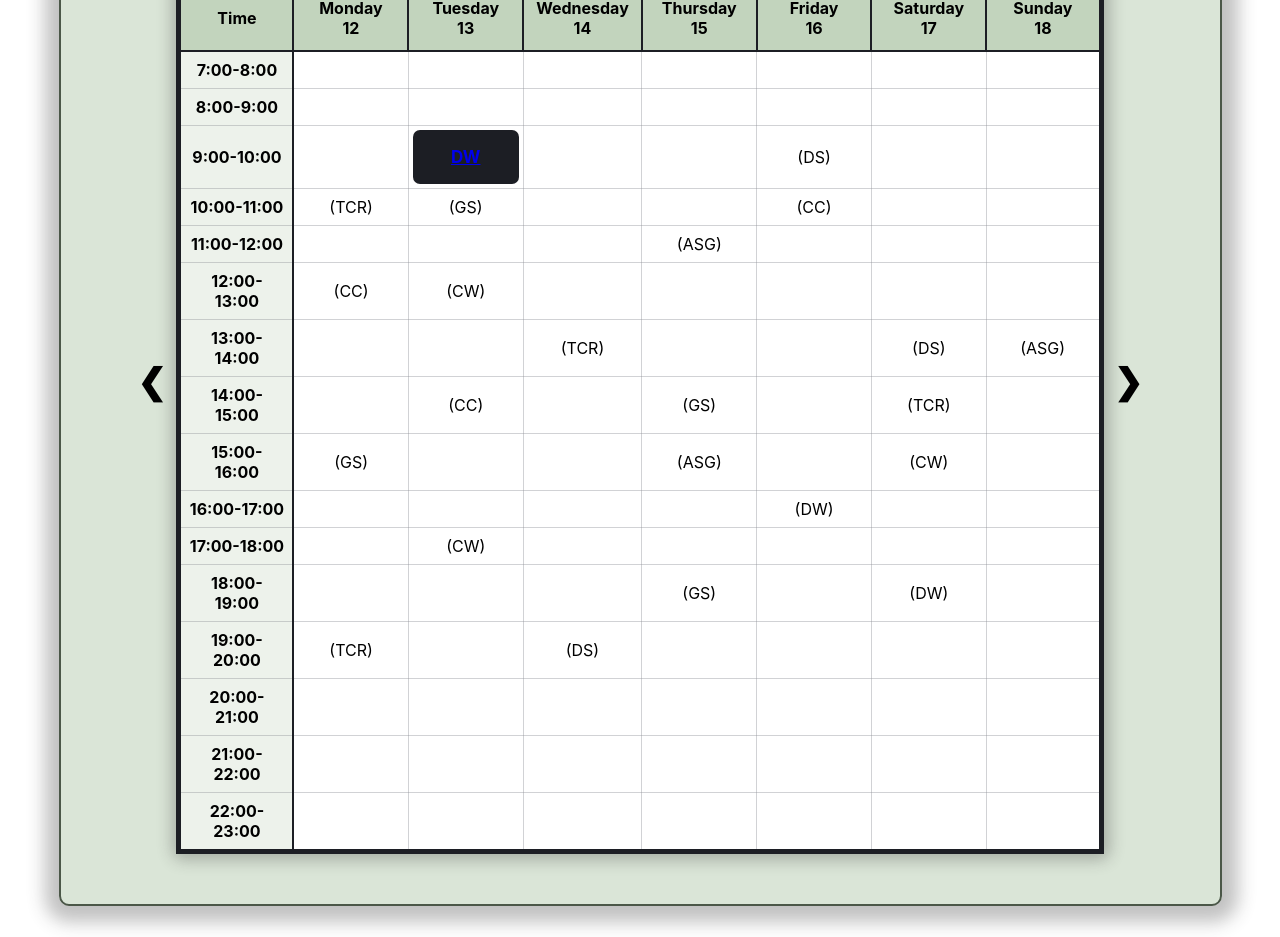
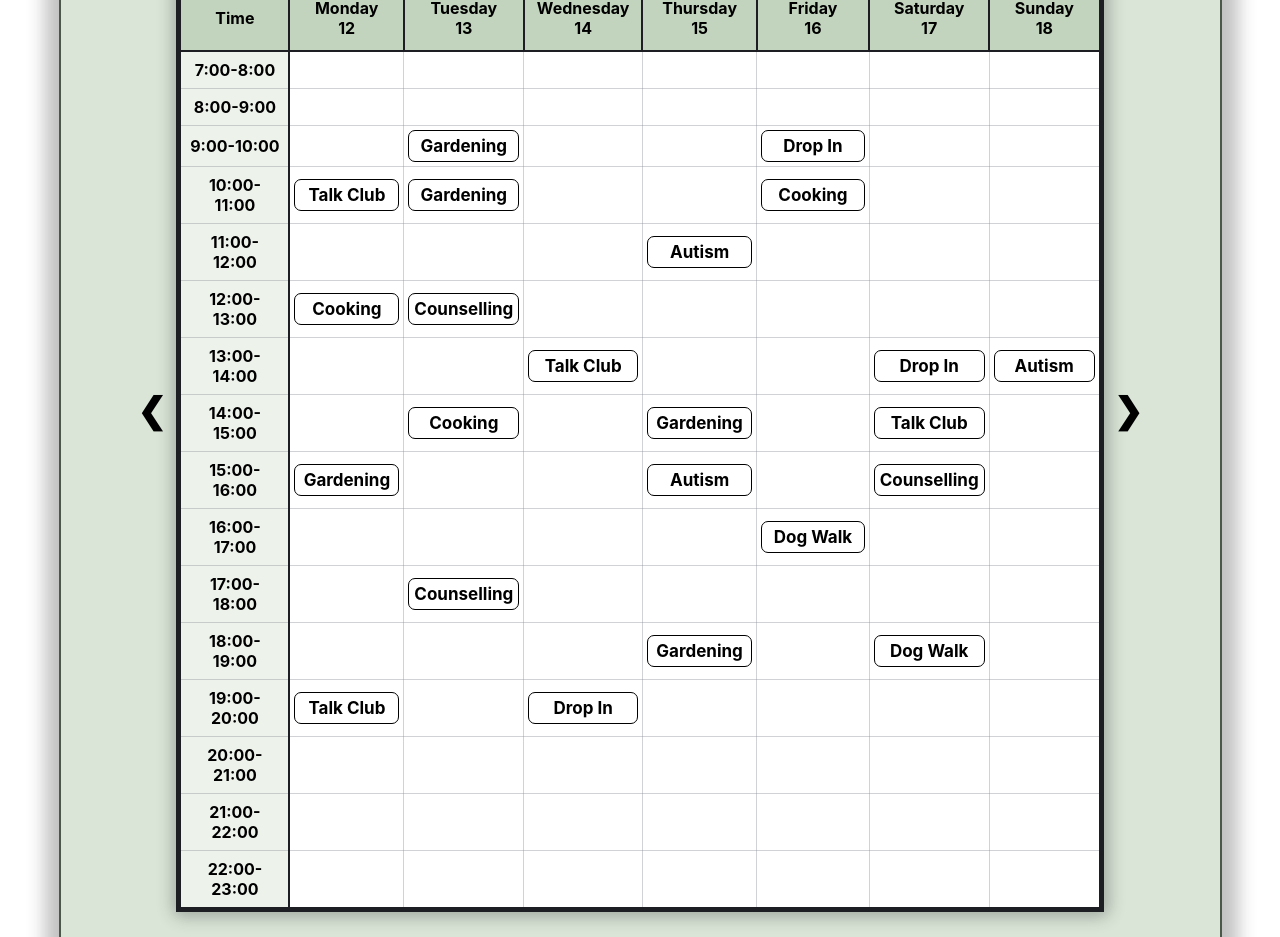
Before and after one commit to ja853/hcicwii, a React (Create React App) app: page / in a window 1280 px wide. Shown: the part 620-1557 px from the top of the page. Built offline with nearby package versions, Linux system fonts and the light colour scheme.

Commit message:
add properly working colours add back button to booking page cal elements now change colour on category click

```diff
--- a/src/App.js
+++ b/src/App.js
@@ -8,6 +8,7 @@ import {
 } from "react-router-dom";
 import UoBathLogo from './BathLogo.png'
 import {Book} from "./Book";
+
 
 function App() {
   return (
@@ -46,9 +47,6 @@ function App() {
         </div>
       </div>
 
-
-
-
       <div className="footer">
         <h2 id="footer-tag"><a className="formattedLink" href={"https://www.bath.ac.uk/professional-services/wellbeing-service/"}>Contact Us</a></h2>
         <h2> | </h2>
@@ -59,17 +57,52 @@ function App() {
   );
 }
 
+function GSclicked() {
+  let bodyStyles = document.body.style;
+  bodyStyles.setProperty('--gsColour','red');
+}
+
+function DWclicked() {
+  let bodyStyles = document.body.style;
+  bodyStyles.setProperty('--dwColour','rgb(206, 0, 189)');
+}
+
+function CCclicked() {
+  let bodyStyles = document.body.style;
+  bodyStyles.setProperty('--ccColour','rgb(1, 44, 175)');
+}
+
+function TCRclicked() {
+  let bodyStyles = document.body.style;
+  bodyStyles.setProperty('--tcrColour','rgb(240, 216, 1)');
+}
+
+function CWclicked() {
+  let bodyStyles = document.body.style;
+  bodyStyles.setProperty('--cwColour','rgb(255, 153, 94)');
+}
+
+function ASGclicked() {
+  let bodyStyles = document.body.style;
+  bodyStyles.setProperty('--asgColour','green');
+}
+
+function DSclicked() {
+  let bodyStyles = document.body.style;
+  bodyStyles.setProperty('--dsColour','rgb(94, 97, 110)');
+}
+
 function ActivityButtons(){
   return (
     <div>
     <div className="activities-container">
-      <div><input id="gs" type="checkbox"/><label htmlFor="gs" >Gardening Sessions</label></div>
-      <div><input id="dw" type="checkbox"/><label htmlFor="dw" >Dog Walking</label></div>
-      <div><input id="cc" type="checkbox"/><label htmlFor="cc" >Cooking Classes</label></div>
-      <div><input id="tcr" type="checkbox"/><label htmlFor="tcr" >Talk Club</label></div>
-      <div><input id="cw" type="checkbox"/><label htmlFor="cw" >Counselling</label></div>
-      <div><input id="asg" type="checkbox"/><label htmlFor="asg" >Autism Social</label></div>
-      <div><input id="ds" type="checkbox"/><label htmlFor="ds" >Drop-in Session</label></div>
+      <div><input id="gs" type="checkbox" onClick={GSclicked}/><label htmlFor="gs" >Gardening Sessions</label></div>
+      <div><input id="dw" type="checkbox" onClick={DWclicked}/><label htmlFor="dw" >Dog Walking</label></div>
+      <div><input id="cc" type="checkbox" onClick={CCclicked}/><label htmlFor="cc" >Cooking Classes</label></div>
+      <div><input id="tcr" type="checkbox" onClick={TCRclicked}/><label htmlFor="tcr" >Talk Club</label></div>
+      <div><input id="cw" type="checkbox" onClick={CWclicked}/><label htmlFor="cw" >Counselling</label></div>
+      <div><input id="asg" type="checkbox" onClick={ASGclicked}/><label htmlFor="asg" >Autism Social</label></div>
+      <div><input id="ds" type="checkbox" onClick={DSclicked}/><label htmlFor="ds" >Drop-in Session</label></div>
     </div>
 
     <div className="filter-container">
@@ -80,13 +113,19 @@ function ActivityButtons(){
   )
 }
 
+function CalElement(props) {
+  return (
+    <div><label className={props.cn}><a className="calLink" href="/book">{props.txt}</a></label></div>
+  )
+}
+
 function Calendar() {
   return (
     <div className="calendar-container">
       <h3 id="prev">&#10094;</h3>
       <table className="Calendar">
         <tr>
-          <td id="year-tag" colspan="8">May 2020</td>
+          <td id="year-tag" colSpan="8">May 2020</td>
         </tr>
         <tr>
           <th id="hour-tag">Time</th>
@@ -100,28 +139,37 @@ function Calendar() {
         </tr>
 
         <tr> <th id="time">7:00-8:00</th> <td/> <td/> <td/> <td/> <td/> <td/> <td/> </tr>
+
         <tr> <th id="time">8:00-9:00</th> <td/> <td/> <td/> <td/> <td/> <td/> <td/> </tr>
 
-        <tr> <th id="time">9:00-10:00</th> <td/>
+        <tr> <th id="time">9:00-10:00</th> <td/> <td id="gs"><CalElement cn={"gsLabel"} txt={"Gardening"}/></td> <td/> <td/> <td id="ds"><CalElement cn={"dsLabel"} txt={"Drop In"}/></td> <td/> <td/> </tr>
 
-          <td id="dw"><div><label htmlFor="dw"><a href="/book">DW</a></label></div></td>
+        <tr> <th id="time">10:00-11:00</th> <td id="tcr"><CalElement cn={"tcrLabel"} txt={"Talk Club"}/></td> <td id="gs"><CalElement cn={"gsLabel"} txt={"Gardening"}/></td> <td/> <td/> <td id="cc"><CalElement cn={"ccLabel"} txt={"Cooking"}/></td> <td/> <td/> </tr>
 
-          <td/> <td/> <td id="ds">(DS)</td> <td/> <td/>
-        </tr>
+        <tr> <th id="time">11:00-12:00</th> <td/> <td/> <td/> <td id="asg"><CalElement cn={"asgLabel"} txt={"Autism"}/></td> <td/> <td/> <td/> </tr>
 
-        <tr> <th id="time">10:00-11:00</th> <td id="tcr">(TCR)</td><td id="gs">(GS)</td> <td/> <td/> <td id="cc">(CC)</td> <td/> <td/> </tr>
-        <tr> <th id="time">11:00-12:00</th> <td/> <td/> <td/> <td id="asg">(ASG)</td> <td/> <td/> <td/> </tr>
-        <tr> <th id="time">12:00-13:00</th> <td id="cc">(CC)</td> <td id="cw">(CW)</td> <td/> <td/> <td/> <td/> <td/> </tr>
-        <tr> <th id="time">13:00-14:00</th> <td/> <td/> <td id="tcr">(TCR)</td> <td/> <td/> <td id="ds">(DS)</td> <td id="asg">(ASG)</td> </tr>
-        <tr> <th id="time">14:00-15:00</th> <td/> <td id="cc">(CC)</td> <td/> <td id="gs">(GS)</td> <td/> <td id="tcr">(TCR)</td> <td/> </tr>
-        <tr> <th id="time">15:00-16:00</th> <td id="gs">(GS)</td> <td/> <td/> <td id="asg">(ASG)</td> <td/> <td id="cw">(CW)</td> <td/> </tr>
-        <tr> <th id="time">16:00-17:00</th> <td/> <td/> <td/> <td/> <td id="dw">(DW)</td> <td/> <td/> </tr>
-        <tr> <th id="time">17:00-18:00</th> <td/> <td id="cw">(CW)</td> <td/> <td/> <td/> <td/> <td/> </tr>
-        <tr> <th id="time">18:00-19:00</th> <td/> <td/> <td/> <td id="gs">(GS)</td> <td/> <td id="dw">(DW)</td> <td/> </tr>
-        <tr> <th id="time">19:00-20:00</th> <td id="tcr">(TCR)</td><td/><td id="ds">(DS)</td><td/> <td/> <td/> <td/> </tr>
+        <tr> <th id="time">12:00-13:00</th> <td id="cc"><CalElement cn={"ccLabel"} txt={"Cooking"}/></td> <td id="cw"><CalElement cn={"cwLabel"} txt={"Counselling"}/></td> <td/> <td/> <td/> <td/> <td/> </tr>
+
+          <tr> <th id="time">13:00-14:00</th> <td/> <td/> <td id="tcr"><CalElement cn={"tcrLabel"} txt={"Talk Club"}/></td> <td/> <td/> <td id="ds"><CalElement cn={"dsLabel"} txt={"Drop In"}/></td> <td id="asg"><CalElement cn={"asgLabel"} txt={"Autism"}/></td> </tr>
+
+        <tr> <th id="time">14:00-15:00</th> <td/> <td id="cc"><CalElement cn={"ccLabel"} txt={"Cooking"}/></td> <td/> <td id="gs"><CalElement cn={"gsLabel"} txt={"Gardening"}/></td> <td/> <td id="tcr"><CalElement cn={"tcrLabel"} txt={"Talk Club"}/></td> <td/> </tr>
+
+        <tr> <th id="time">15:00-16:00</th> <td id="gs"><CalElement cn={"gsLabel"} txt={"Gardening"}/></td> <td/> <td/> <td id="asg"><CalElement cn={"asgLabel"} txt={"Autism"}/></td> <td/> <td id="cw"><CalElement cn={"cwLabel"} txt={"Counselling"}/></td> <td/> </tr>
+
+        <tr> <th id="time">16:00-17:00</th> <td/> <td/> <td/> <td/> <td id="dw"><CalElement cn={"dwLabel"} txt={"Dog Walk"}/></td> <td/> <td/> </tr>
+
+        <tr> <th id="time">17:00-18:00</th> <td/> <td id="cw"><CalElement cn={"cwLabel"} txt={"Counselling"}/></td> <td/> <td/> <td/> <td/> <td/> </tr>
+
+        <tr> <th id="time">18:00-19:00</th> <td/> <td/> <td/> <td id="gs"><CalElement cn={"gsLabel"} txt={"Gardening"}/></td> <td/> <td id="dw"><CalElement cn={"dwLabel"} txt={"Dog Walk"}/></td> <td/> </tr>
+
+        <tr> <th id="time">19:00-20:00</th> <td id="tcr"><CalElement cn={"tcrLabel"} txt={"Talk Club"}/></td><td/><td id="ds"><CalElement cn={"dsLabel"} txt={"Drop In "}/></td><td/> <td/> <td/> <td/> </tr>
+
         <tr> <th id="time">20:00-21:00</th> <td/> <td/> <td/> <td/> <td/> <td/> <td/> </tr>
+
         <tr> <th id="time">21:00-22:00</th> <td/> <td/> <td/> <td/> <td/> <td/> <td/> </tr>
+
         <tr> <th id="time">22:00-23:00</th> <td/> <td/> <td/> <td/> <td/> <td/> <td/> </tr>
+
       </table>
       <h3 id="next">&#10095;</h3>
     </div>
@@ -131,6 +179,7 @@ function Calendar() {
 function Home(){
   return (
     <div>
+
       <div className="second-title">
         <h1 id="second-title">WELLBEING ACTIVITIES</h1>
         <div className="red-line"/>
@@ -139,8 +188,8 @@ function Home(){
 
       <ActivityButtons/>
       <Calendar/>
+
     </div>
-
   )
 }
 
--- a/src/Book.js
+++ b/src/Book.js
@@ -52,7 +52,7 @@ class RegisterForm extends Component {
     }
 
     event.preventDefault();
-    if (valid) { // TODO passwords should most probably be encrypted somehow before here
+    if (valid) {
       window.alert("You are booked into this activity!");
     }
   }
@@ -65,7 +65,8 @@ class RegisterForm extends Component {
           <input type="text" name="firstName" className="Input-box" placeholder="First Name" value={this.state.firstName} onChange={this.handleChange}/> <br/> <br/>
           <input type="text" name="lastName" className="Input-box" placeholder="Last Name" value={this.state.lastName} onChange={this.handleChange}/> <br/> <br/>
           <input type="text" name="username" className="Input-box" placeholder="Bath username" value={this.state.username} onChange={this.handleChange}/> <br/> <br/>
-          <button type="submit" value="Submit" className="Login-button">Book</button>
+          <button type="submit" value="Submit" className="Login-button">Book</button> <br/> <br/>
+          <button className="Login-button"><a className="backLink" href="/">Go Back</a></button>
         </form>
       </div>
     );
--- a/src/book.css
+++ b/src/book.css
@@ -7,6 +7,7 @@
 }
 
 .Login-button {
+    cursor: pointer;
     background-color: #0013ae;
     height: 50px;
     width: 100px;
@@ -15,3 +16,24 @@
     color: white;
     border-radius: .25rem;
 }
+
+.Back-button {
+    cursor: pointer;
+    background-color: #0013ae;
+    height: 50px;
+    width: 100px;
+    font-size: medium;
+    text-align: center;
+    color: white;
+    border-radius: .25rem;
+}
+
+.backLink {
+    color: white;
+    text-decoration: none;
+}
+
+.backLink:hover {
+    color: black;
+    transition: 0.2s;
+}
--- a/src/buttons.css
+++ b/src/buttons.css
@@ -1,3 +1,13 @@
+:root {
+    --gsColour:  white;
+    --dwColour:  white;
+    --ccColour:  white;
+    --tcrColour: white;
+    --cwColour:  white;
+    --asgColour: white;
+    --dsColour:  white;
+}
+
 button{
     border: 1px solid rgb(51, 51, 51);
     padding: 10px;
@@ -11,14 +21,52 @@ button{
 
 button:hover{
     transition: 0.2s;
-}
-
-#button-gs{
-    background-color: red;
+    color: inherit;
 }
 
 input[type="checkbox"]{
     display: none;
+}
+
+.gsLabel {
+    background-color: var(--gsColour);
+    border: 1px solid black;
+    padding: 5px;
+}
+.dwLabel {
+    background-color: var(--dwColour);
+    border: 1px solid black;
+    padding: 5px;
+}
+.ccLabel {
+    background-color: var(--ccColour);
+    border: 1px solid black;
+    padding: 5px;
+}
+.tcrLabel {
+    background-color: var(--tcrColour);
+    border: 1px solid black;
+    padding: 5px;
+}
+.cwLabel {
+    background-color: var(--cwColour);
+    border: 1px solid black;
+    padding: 5px;
+}
+.asgLabel {
+    background-color: var(--asgColour);
+    border: 1px solid black;
+    padding: 5px;
+}
+.dsLabel {
+    background-color: var(--dsColour);
+    border: 1px solid black;
+    padding: 5px;
+}
+
+.calLink {
+    color: black;
+    text-decoration: none;
 }
 
 label {
@@ -35,6 +83,7 @@ label {
 
 input[type="checkbox"]:hover + label[for="gs"]{
     background: red;
+    transition: 0.1s;
 }
 input[type="checkbox"]:checked + label[for="gs"] {
     color: #ffffff;
@@ -44,6 +93,7 @@ input[type="checkbox"]:checked + label[for="gs"] {
 
 input[type="checkbox"]:hover + label[for="dw"] {
     background: rgb(206, 0, 189);
+    transition: 0.1s;
 }
 input[type="checkbox"]:checked + label[for="dw"] {
     color: #ffffff;
@@ -53,6 +103,7 @@ input[type="checkbox"]:checked + label[for="dw"] {
 
 input[type="checkbox"]:hover + label[for="cc"] {
     background: rgb(1, 44, 175);
+    transition: 0.1s;
 }
 input[type="checkbox"]:checked + label[for="cc"] {
     color: #ffffff;
@@ -62,6 +113,7 @@ input[type="checkbox"]:checked + label[for="cc"] {
 
 input[type="checkbox"]:hover + label[for="tcr"] {
     background: rgb(240, 216, 1);
+    transition: 0.1s;
 }
 input[type="checkbox"]:checked + label[for="tcr"] {
     color: #ffffff;
@@ -70,7 +122,8 @@ input[type="checkbox"]:checked + label[for="tcr"] {
 }
 
 input[type="checkbox"]:hover + label[for="cw"] {
-    background: rgb(255, 153, 94)
+    background: rgb(255, 153, 94);
+    transition: 0.1s;
 }
 input[type="checkbox"]:checked + label[for="cw"] {
     color: #ffffff;
@@ -80,6 +133,7 @@ input[type="checkbox"]:checked + label[for="cw"] {
 
 input[type="checkbox"]:hover + label[for="asg"] {
     background: green;
+    transition: 0.1s;
 }
 input[type="checkbox"]:checked + label[for="asg"] {
     color: #ffffff;
@@ -89,6 +143,7 @@ input[type="checkbox"]:checked + label[for="asg"] {
 
 input[type="checkbox"]:hover + label[for="ds"] {
     background: rgb(94, 97, 110);
+    transition: 0.1s;
 }
 input[type="checkbox"]:checked + label[for="ds"] {
     color: #ffffff;
@@ -108,27 +163,3 @@ input[type="checkbox"]:checked + label[for="ds"] {
     margin-top: 30px;
     background-color: red;
 }
-
-/*#button-dw{*/
-/*  background-color: rgb(206, 0, 189);*/
-/*}*/
-
-/*#button-cc{*/
-/*  background-color: rgb(1, 44, 175);*/
-/*}*/
-
-/*#button-tcr{*/
-/*  background-color: rgb(240, 216, 1);*/
-/*}*/
-
-/*#button-cw{*/
-/*  background-color: rgb(255, 153, 94);*/
-/*}*/
-
-/*#button-asg{*/
-/*  background-color: green;*/
-/*}*/
-
-/*#button-ds{*/
-/*  background-color:rgb(94, 97, 110);*/
-/*}*/
```
Also changed, not shown: src/App.css (+0 -42 lines).
